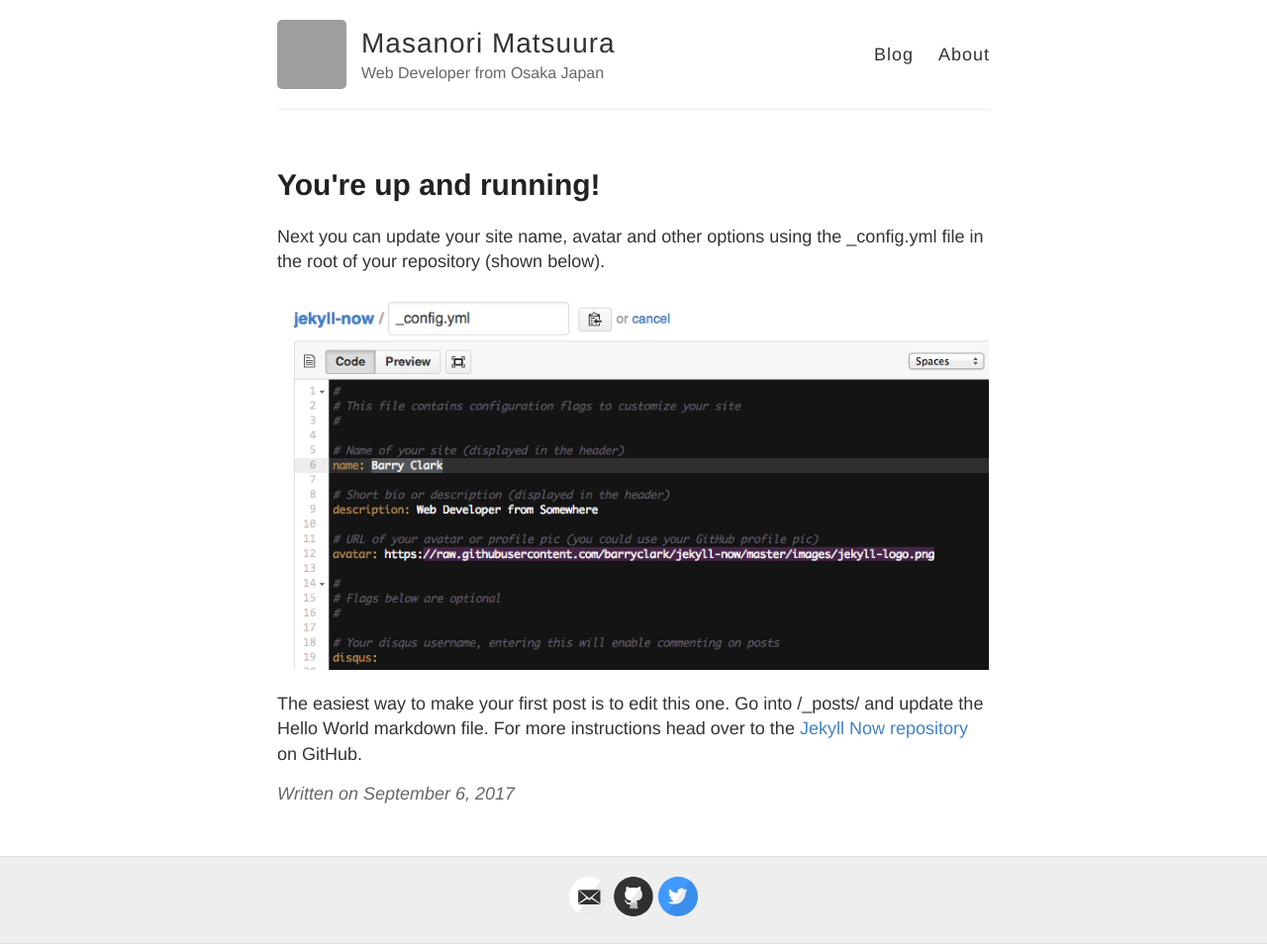
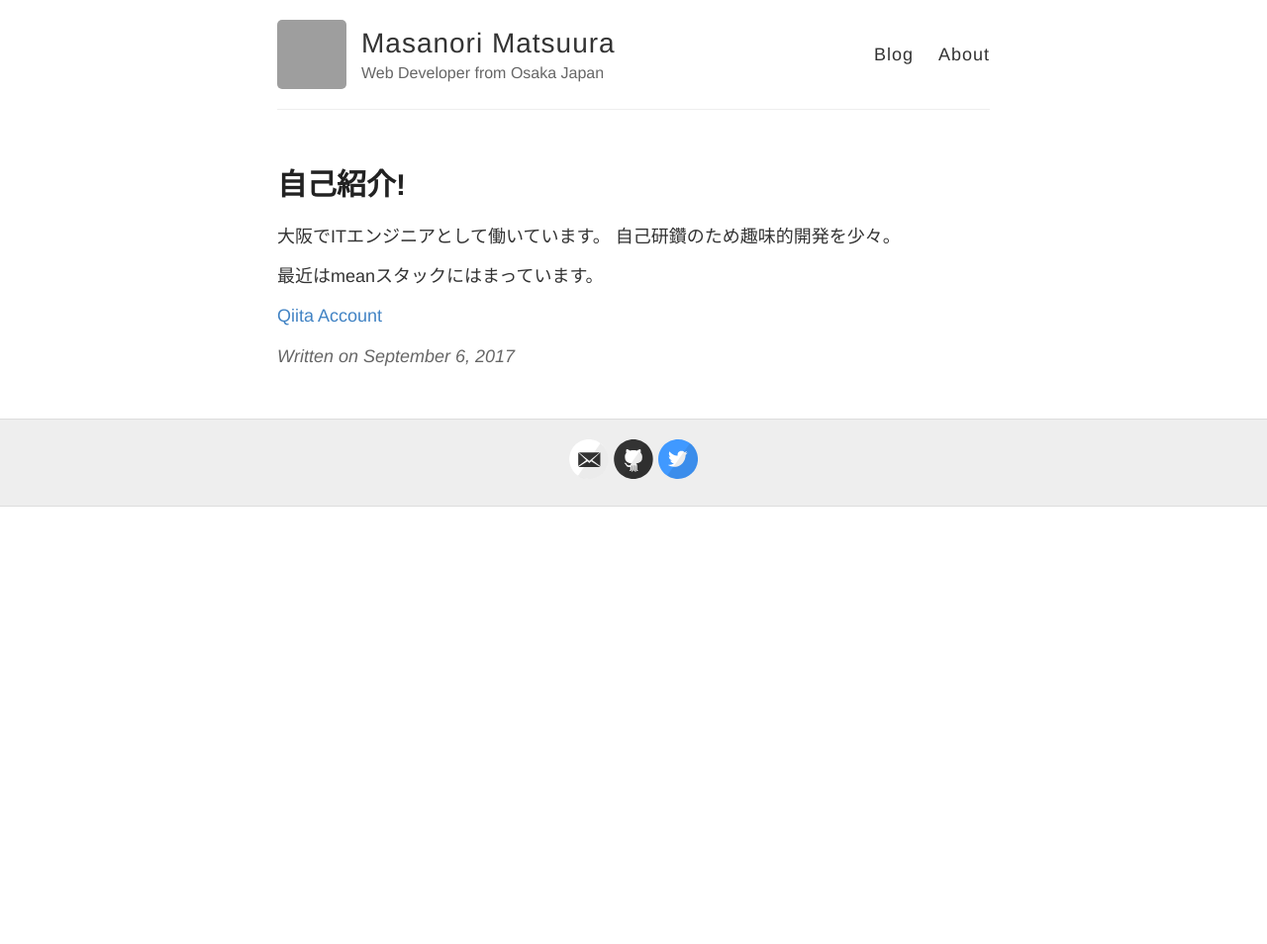
Before and after one commit to matsum0623/matsum0623.github.io, a Jekyll site: the page built from _posts/2017-9-6-introduction.md, in a window 1280 px wide. Shown: the whole page at 99% size. Built offline with Jekyll 4.4.1, drawn with Linux system fonts in a browser that asks for light colours; after the commit the page ends 900 px from its top, so only the background shows below that; grey boxes are pictures that could not be loaded.

Commit message:
mod introduction

```diff
--- a/_posts/2017-9-6-introduction.md
+++ b/_posts/2017-9-6-introduction.md
@@ -1,10 +1,15 @@
 ---
 layout: post
-title: You're up and running!
+title: 自己紹介!
 ---
 
-Next you can update your site name, avatar and other options using the _config.yml file in the root of your repository (shown below).
+大阪でITエンジニアとして働いています。
+自己研鑽のため趣味的開発を少々。
 
-![_config.yml]({{ site.baseurl }}/images/config.png)
+最近はmeanスタックにはまっています。
 
-The easiest way to make your first post is to edit this one. Go into /_posts/ and update the Hello World markdown file. For more instructions head over to the [Jekyll Now repository](https://github.com/barryclark/jekyll-now) on GitHub.
+
+
+
+
+[Qiita Account](http://qiita.com/matsum0623)
```
